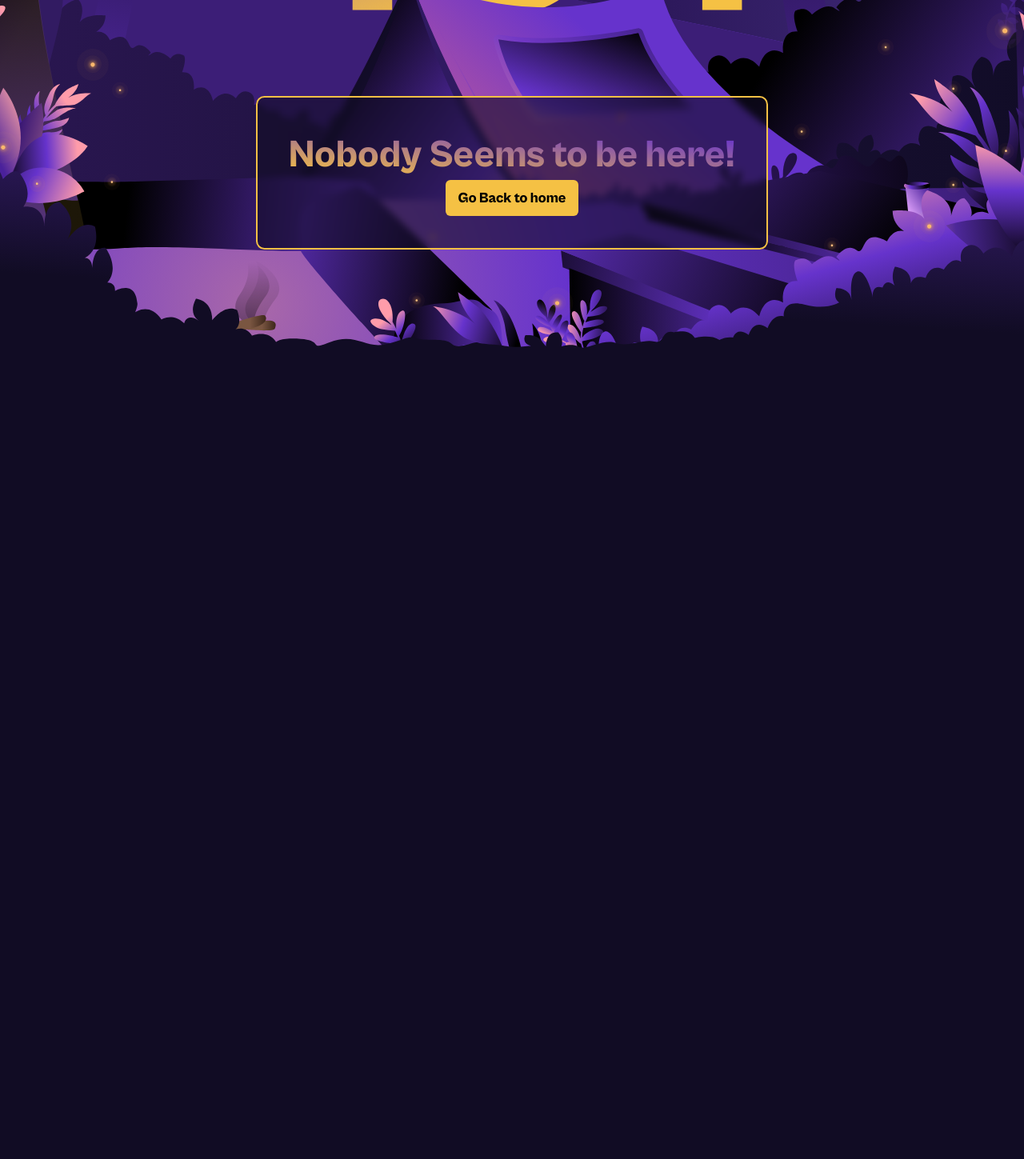
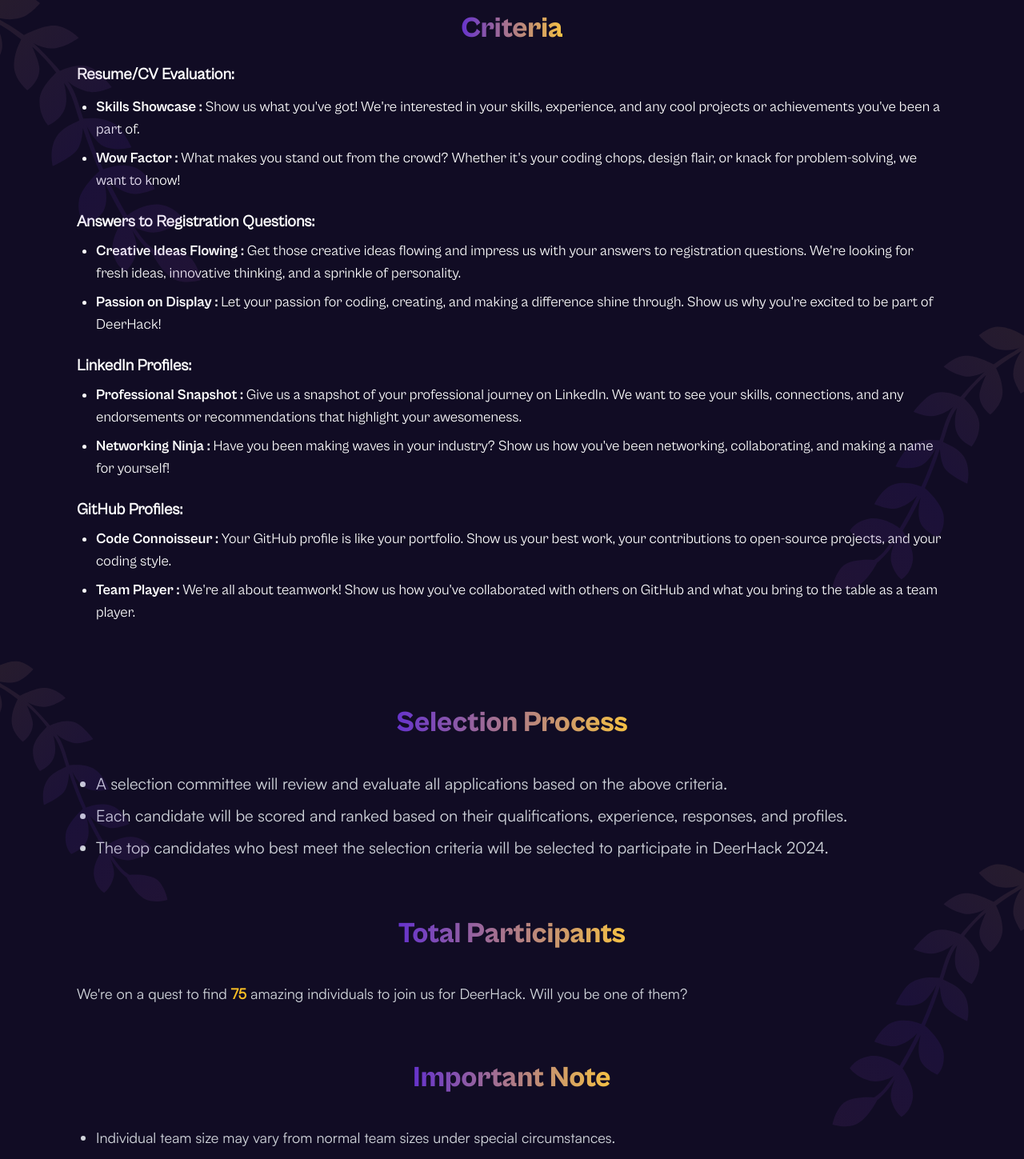
Before and after one commit to deerhack/deerhack25, a Next.js app in the folder frontend/: page /selection-criteria in a window 1280 px wide. Before the commit this address had no page. Shown: the part 360-1809 px from the top of the page at 80% size. Before the commit the page ends 800 px from the top, so only its background shows below. Built offline with nearby package versions, Linux system fonts and the light colour scheme.

Commit message:
Add: Selction Criteria Page

```diff
--- /dev/null
+++ b/frontend/src/app/sections/SelectionCriteriaSection/index.ts
@@ -0,0 +1 @@
+export {default as SelectionCriteriaSection} from './page'
--- /dev/null
+++ b/frontend/src/app/sections/SelectionCriteriaSection/page.tsx
@@ -0,0 +1,102 @@
+import { cabinetExtraBold, satoshiRegular, cabinetRegular,cabinetBold } from '@/app/utils/fonts'
+import React from 'react'
+
+const page = () => {
+  return (
+
+    <>
+
+      <div className={`${cabinetRegular.className} text-base md:text-lg`}>
+        <div className="text-white px-6 md:px-24">
+          <h1 className={`headings ${cabinetExtraBold.className} text-3xl md:text-5xl mb-6 md:mb-10 pt-32 md:pt-32`}>
+            Selection Criteria
+          </h1>
+          <p className={`${satoshiRegular.className} leading-7 md:leading-9 mb-6 text-gray-300`}>
+            The project is primarily marked on its creativity and uniqueness, as these elements serve as the cornerstone of innovation. How the end-result properly justifies the technologies used in the project heavily decides the marking for innovation, demonstrating not only a mastery of tools but also a deep understanding of their application to solve real-world problems.
+          </p>
+        </div>
+        <br></br>
+
+        <div className="flex flex-col text-white px-6 md:px-24">
+          <h2 className={`text-2xl md:text-4xl font-bold mb-6 headings ${cabinetExtraBold.className}`}>Criteria</h2>
+
+          <div className="mb-6">
+            <h3 className="text-lg md:text-xl font-bold mb-3">Resume/CV Evaluation:</h3>
+            <ul className="list-disc ml-5 md:ml-6 space-y-2">
+              <li>
+                <span className={`${cabinetBold.className}`}>Skills Showcase : </span> Show us what you've got! We're interested in your skills, experience, and any cool projects or achievements you've been a part of.
+              </li>
+              <li>
+                <span className={`${cabinetBold.className}`}>Wow Factor : </span> What makes you stand out from the crowd? Whether it's your coding chops, design flair, or knack for problem-solving, we want to know!
+              </li>
+            </ul>
+          </div>
+
+          <div className="mb-6">
+            <h3 className="text-lg md:text-xl font-bold mb-2">Answers to Registration Questions:</h3>
+            <ul className="list-disc ml-5 md:ml-6 space-y-2">
+              <li>
+                <span className={`${cabinetBold.className}`}>Creative Ideas Flowing : </span> Get those creative ideas flowing and impress us with your answers to registration questions. We're looking for fresh ideas, innovative thinking, and a sprinkle of personality.
+              </li>
+              <li>
+                <span className={`${cabinetBold.className}`}>Passion on Display : </span> Let your passion for coding, creating, and making a difference shine through. Show us why you're excited to be part of DeerHack!
+              </li>
+            </ul>
+          </div>
+
+          <div className="mb-6">
+            <h3 className="text-lg md:text-xl font-bold mb-2">LinkedIn Profiles:</h3>
+            <ul className="list-disc ml-5 md:ml-6 space-y-2">
+              <li>
+                <span className={`${cabinetBold.className}`}>Professional Snapshot : </span> Give us a snapshot of your professional journey on LinkedIn. We want to see your skills, connections, and any endorsements or recommendations that highlight your awesomeness.
+              </li>
+              <li>
+                <span className={`${cabinetBold.className}`}>Networking Ninja : </span> Have you been making waves in your industry? Show us how you've been networking, collaborating, and making a name for yourself!
+              </li>
+            </ul>
+          </div>
+
+          <div className="mb-6">
+            <h3 className="text-lg md:text-xl font-bold mb-2">GitHub Profiles:</h3>
+            <ul className="list-disc ml-5 md:ml-6 space-y-2">
+              <li>
+                <span className={`${cabinetBold.className}`}>Code Connoisseur : </span> Your GitHub profile is like your portfolio. Show us your best work, your contributions to open-source projects, and your coding style.
+              </li>
+              <li>
+                <span className={`${cabinetBold.className}`}>Team Player : </span> We're all about teamwork! Show us how you've collaborated with others on GitHub and what you bring to the table as a team player.
+              </li>
+            </ul>
+          </div>
+        </div>
+      </div>
+
+      <div className="text-white px-6 md:px-24 mt-16 md:mt-20">
+        <div className="w-full">
+        <h2 className={`text-2xl md:text-4xl font-bold mb-6 headings ${cabinetExtraBold.className}`}>Selection Process</h2>
+          <ul className={`list-disc ml-5 md:ml-6 mb-6 leading-7 md:leading-8 text-base md:text-xl space-y-2 mt-10 text-gray-300 ${satoshiRegular.className} `}>
+            <li>A selection committee will review and evaluate all applications based on the above criteria.</li>
+            <li>Each candidate will be scored and ranked based on their qualifications, experience, responses, and profiles.</li>
+            <li>The top candidates who best meet the selection criteria will be selected to participate in DeerHack 2024.</li>
+          </ul>
+        </div>
+        <br></br>
+        <br></br>
+
+        <h2 className={`text-2xl md:text-4xl font-bold mb-6 headings ${cabinetExtraBold.className}`}>Total Participants</h2>
+        <p className={`${satoshiRegular.className} mb-6 text-base md:text-lg mt-10 text-gray-300`}>
+          We're on a quest to find <span className="text-[#FBBF24] font-bold">75</span> amazing individuals to join us for DeerHack. Will you be one of them?
+        </p>
+        <br></br>
+        <br></br>
+
+        <h2 className={`text-2xl md:text-4xl font-bold mb-6 headings ${cabinetExtraBold.className}`}>Important Note</h2>
+        <ul className={` ${satoshiRegular.className}  list-disc ml-5 md:ml-6  space-y-2 text-base md:text-lg mt-10 text-gray-300 pb-[6.8rem]`}>
+          <li><span className={`${satoshiRegular.className}`}>Individual team size may vary from normal team sizes under special circumstances.</span></li>
+          <li><span className={`${satoshiRegular.className}`}>The selection process is all about finding the right fit for DeerHack. So, be yourself, show us what you've got, and let's make magic happen together!</span></li>
+        </ul>
+      </div>
+    </>
+  )
+}
+
+export default page;
--- /dev/null
+++ b/frontend/src/app/selection-criteria/page.tsx
@@ -0,0 +1,60 @@
+
+import Footer from "../components/Footer/Footer";
+import Navbar from "../components/Navbar/Navbar";
+import { CodeOfConductSection } from "../sections/codeOfConduct";
+import Image from "next/image";
+import longLeafSVG from "../assets/images/long_leaf.svg";
+import shortFatLeaf from "../assets/images/leaf_deerhack2023_right.svg";
+import shortLeaf from "../assets/images/leaf_prizes_right.svg";
+import veryLongLeaf from "../assets/images/veryLongLeaf.svg";
+
+import code_of_conduct_leaf from "../assets/images/code_of_conduct_leaf.svg";
+
+
+import { SelectionCriteriaSection } from "../sections/SelectionCriteriaSection";
+
+const COD = () => {
+    return (
+        <>
+          <Navbar />
+          <div className="relative overflow-hidden">
+          <Image
+              src={code_of_conduct_leaf}
+              height={240}
+              width={240}
+              alt="leaf"
+              className="absolute top-[23rem] scale-110 hidden lg:block"
+            />
+            <Image
+              src={code_of_conduct_leaf}
+              height={240}
+              width={240}
+              alt="leaf"
+              className="absolute top-[48rem] right-0 hidden lg:block"
+              style={{ transform: "scaleX(-1)", WebkitTransform: "scaleX(-1)" }}
+            />
+           <Image
+              src={code_of_conduct_leaf}
+              height={200}
+              width={200}
+              alt="leaf"
+              className="absolute top-[75rem] scale-110 hidden lg:block"
+            />
+            <Image
+              src={code_of_conduct_leaf}
+              height={240}
+              width={240}
+              alt="leaf"
+              className="absolute top-[90rem] right-0 hidden lg:block z-20"
+              style={{ transform: "scaleX(-1)", WebkitTransform: "scaleX(-1)" }}
+            />
+
+
+          <SelectionCriteriaSection/>
+          </div>
+          <Footer/>
+        </>
+      );
+    };
+
+export default COD;
```
